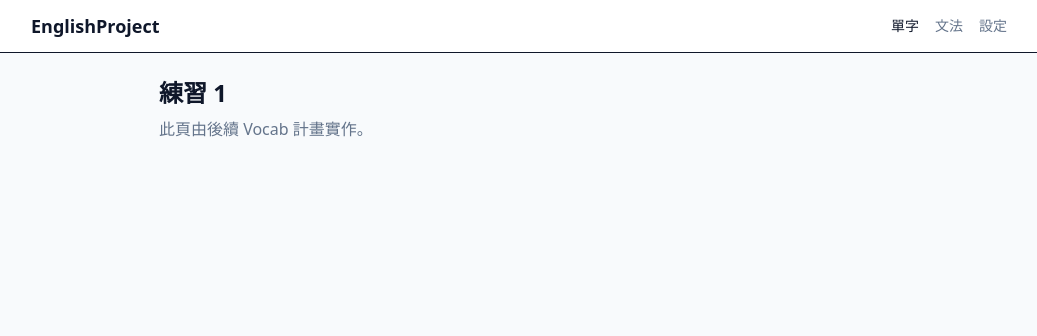
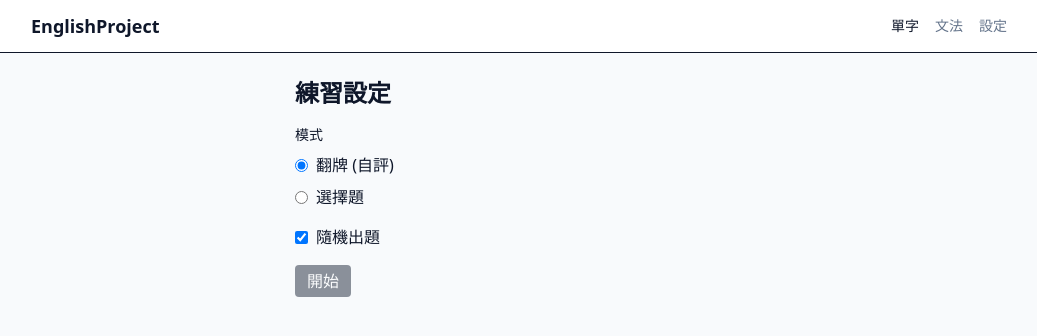
Before and after one commit to ImitatedSky/wordcards, a React (Vite) app: page /vocab/1/practice in a window 1280 px wide. Shown: the top 336 px of the page, without its empty margins (121-1158 px from the left). Built offline with nearby package versions, Linux system fonts and the light colour scheme.

Commit message:
feat(vocab): wire VocabPage, DeckPage, PracticePage to feature components

```diff
--- a/src/pages/DeckPage.tsx
+++ b/src/pages/DeckPage.tsx
@@ -1,11 +1,12 @@
 import { useParams } from 'react-router-dom'
+import { DeckDetail } from '@/features/vocab/DeckDetail'
 
 export function DeckPage() {
   const { id } = useParams()
+  if (!id) return <p>缺少牌組 id。</p>
   return (
     <div className="p-6 max-w-3xl mx-auto">
-      <h1 className="text-2xl font-bold mb-2">Deck {id}</h1>
-      <p className="text-slate-500">此頁由後續 Vocab 計畫實作。</p>
+      <DeckDetail deckId={id} />
     </div>
   )
 }
--- a/src/pages/PracticePage.tsx
+++ b/src/pages/PracticePage.tsx
@@ -1,11 +1,12 @@
 import { useParams } from 'react-router-dom'
+import { PracticeSession } from '@/features/vocab/practice/PracticeSession'
 
 export function PracticePage() {
   const { id } = useParams()
+  if (!id) return <p>缺少牌組 id。</p>
   return (
     <div className="p-6 max-w-3xl mx-auto">
-      <h1 className="text-2xl font-bold mb-2">練習 {id}</h1>
-      <p className="text-slate-500">此頁由後續 Vocab 計畫實作。</p>
+      <PracticeSession deckId={id} />
     </div>
   )
 }
--- a/src/pages/VocabPage.tsx
+++ b/src/pages/VocabPage.tsx
@@ -1,8 +1,9 @@
+import { DeckList } from '@/features/vocab/DeckList'
+
 export function VocabPage() {
   return (
     <div className="p-6 max-w-3xl mx-auto">
-      <h1 className="text-2xl font-bold mb-2">單字牌組</h1>
-      <p className="text-slate-500">尚無內容。此頁由後續 Vocab 計畫實作。</p>
+      <DeckList />
     </div>
   )
 }
```
